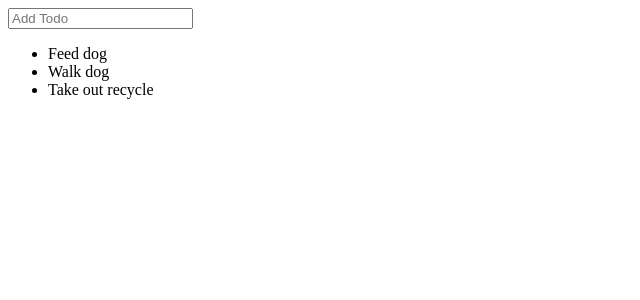
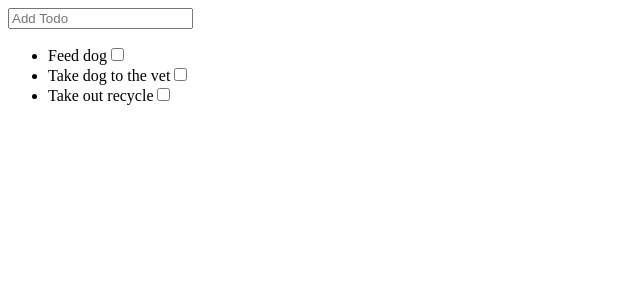
Before and after one commit to kylefdoherty/react-todo-example, a React app: page / in a window 1280 px wide. Shown: the top 300 px of the page, without its empty margins (0-640 px from the left). Built offline with nearby package versions, Linux system fonts and the light colour scheme; the HTML template or start-up script is replaced by a standard one.

Commit message:
Add ablity to complete todos

```diff
--- a/src/components/todo.js
+++ b/src/components/todo.js
@@ -1,7 +1,13 @@
 import React from 'react';
 
 const Todo = (props) => {
-  return <li>{props.text}</li>
+  return (
+    <li>
+      {props.text}
+      <input onChange={ props.completeTodo } type="checkbox" />
+    </li>
+
+  )
 };
 
 export default Todo;
--- a/src/components/todo_list.js
+++ b/src/components/todo_list.js
@@ -3,12 +3,12 @@ import Todo from './todo';
 
 const TodoList = (props) => {
   let todos = props.todos.map((todo, i) => {
-    return <Todo key={i} text={todo} />
+    return <Todo key={i} completeTodo={ props.completeTodo } text={todo} />
   });
 
   return(
     <div>
-      <input onKeyDown={ props.onInputChange }
+      <input onKeyDown={ props.addTodo }
              type='text'
              name='add-todo'
              placeholder='Add Todo' />
--- a/src/components/todo_list_container.js
+++ b/src/components/todo_list_container.js
@@ -7,15 +7,16 @@ export default class TodoListContainer extends Component {
     this.state = {
       todos: [
         'Feed dog',
-        'Walk dog',
+        'Take dog to the vet',
         'Take out recycle'
       ]
     }
 
-    this.onInputChange = this.onInputChange.bind(this)
+    this.addTodo = this.addTodo.bind(this);
+    this.completeTodo = this.completeTodo.bind(this);
   }
 
-  onInputChange(e) {
+  addTodo(e) {
     if(e.key === 'Enter') {
       let updatedState = this.state.todos.slice(0);
       updatedState.push(e.target.value)
@@ -28,10 +29,22 @@ export default class TodoListContainer extends Component {
     }
   }
 
+  completeTodo(e) {
+    let completedTodo = e.target.parentElement.innerText
+    let updatedState = this.state.todos.filter((todo) => {
+      return todo !== completedTodo
+    })
+
+    this.setState({
+      todos: updatedState
+    });
+  }
+
   render() {
     return(
       <TodoList todos={ this.state.todos }
-                onInputChange={ this.onInputChange } />
+                addTodo={ this.addTodo }
+                completeTodo={ this.completeTodo }/>
     );
   }
 }
```
